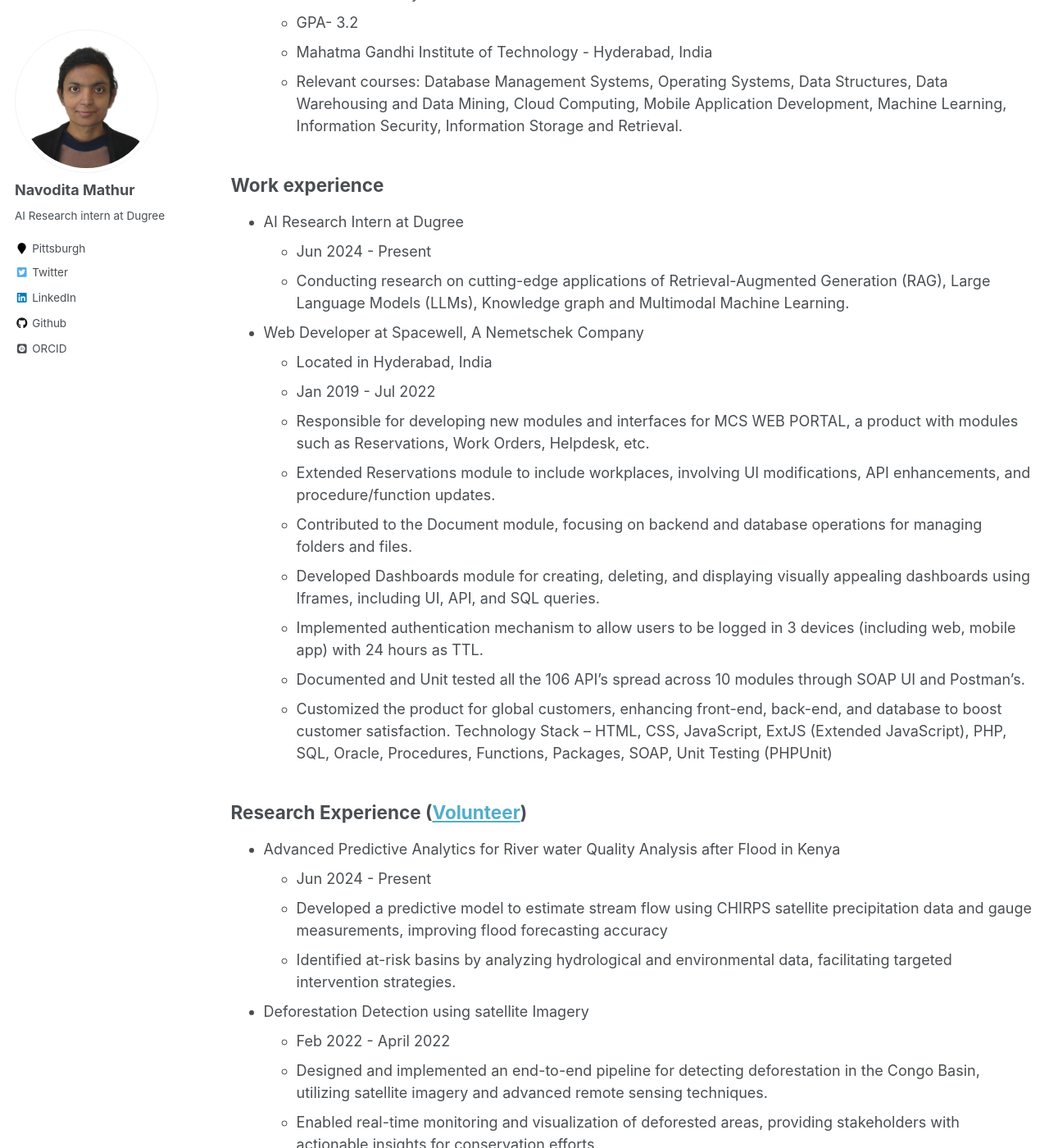
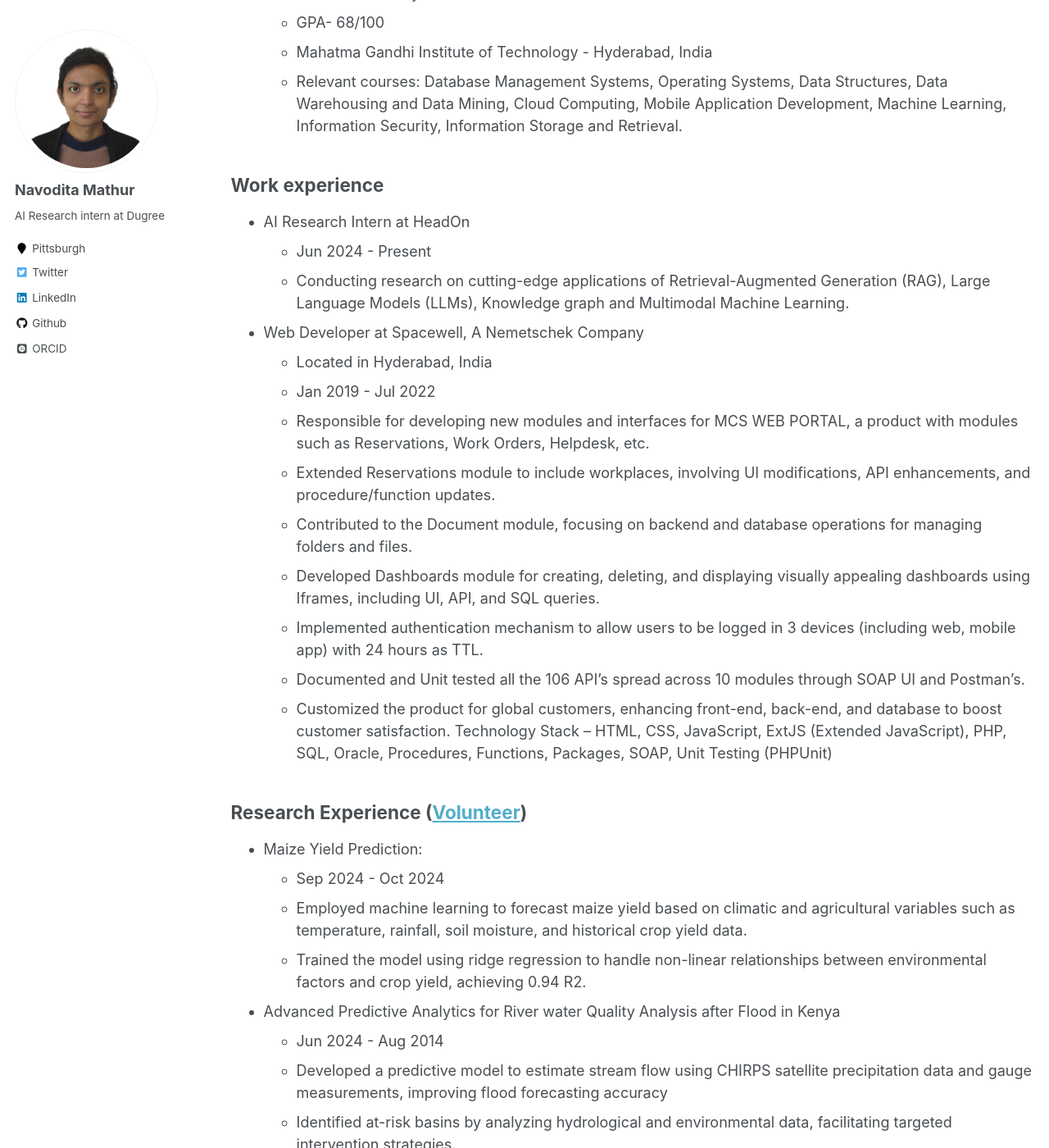
Before and after one commit to Navoditamathur/Navoditamathur.github.io, a Jekyll site: the page built from _pages/cv.md, in a window 1280 px wide and 1400 px high, scrolled down 555 px. Shown: the whole window at 82% size. Built offline with Jekyll 4.4.1, drawn with Linux system fonts in a browser that asks for light colours; some web fonts are replaced; some of the changed text lies outside the part shown.

Commit message:
Update cv.md

```diff
--- a/_pages/cv.md
+++ b/_pages/cv.md
@@ -19,13 +19,13 @@ Education
 
 * Bachelor of Technology: Information Technology
     * Graduated in May 2019
-    * GPA- 3.2
+    * GPA- 68/100
     * Mahatma Gandhi Institute of Technology - Hyderabad, India
     * Relevant courses: Database Management Systems, Operating Systems, Data Structures, Data Warehousing and Data Mining, Cloud Computing, Mobile Application Development, Machine Learning, Information Security, Information Storage and Retrieval.
 
 Work experience
 ------
-* AI Research Intern at Dugree
+* AI Research Intern at HeadOn
     * Jun 2024 - Present
     * Conducting research on cutting-edge applications of Retrieval-Augmented Generation (RAG), Large Language Models (LLMs), Knowledge graph and Multimodal Machine Learning.
 
@@ -43,8 +43,13 @@ Technology  Stack – HTML, CSS, JavaScript, ExtJS (Extended JavaScript), PHP, S
 
 Research Experience ([Volunteer](https://navoditamathur.github.io/research/))
 ------
+* Maize Yield Prediction:
+    * Sep 2024 - Oct 2024
+    * Employed machine learning to forecast maize yield based on climatic and agricultural variables such as temperature, rainfall, soil moisture, and historical crop yield data.
+    * Trained the model using ridge regression to handle non-linear relationships between environmental factors and crop yield, achieving 0.94 R2.
+
 * Advanced Predictive Analytics for River water Quality Analysis after Flood in Kenya
-    * Jun 2024 - Present
+    * Jun 2024 - Aug 2014
     * Developed a predictive model to estimate stream flow using CHIRPS satellite precipitation data and gauge measurements, improving flood forecasting accuracy
     * Identified at-risk basins by analyzing hydrological and environmental data, facilitating targeted intervention strategies.
 
```
Also changed, not shown: other parts of _pages/cv.md (+1 -1 lines).
